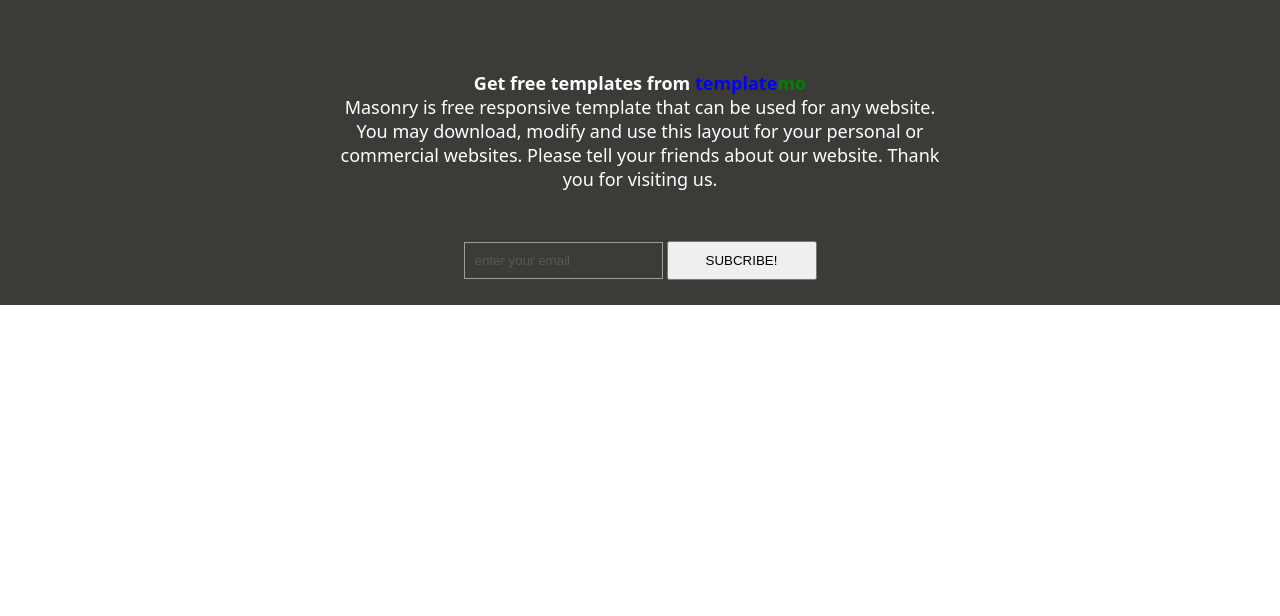
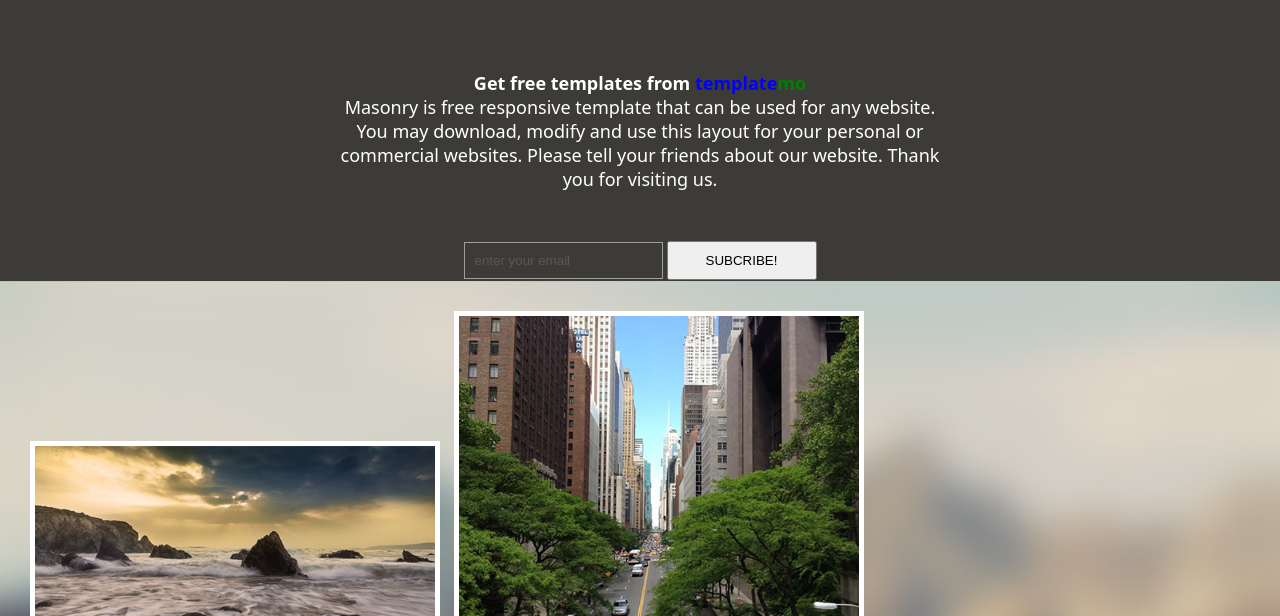
Before and after one commit to venu5435/june-2022, a plain HTML site: page gallery.html in a window 1280 px wide. Shown: the part 184-800 px from the top of the page. Drawn offline with Linux system fonts and the light colour scheme.

Commit message:
Update gallery.html

```diff
--- a/gallery.html
+++ b/gallery.html
@@ -102,7 +102,7 @@ button{
     width: 100%;
     margin-top: 35px;
 
-    background-image: url(/june-2022/june-2022/Images/bg.jpg);
+    background-image: url(bg.jpg);
     background-repeat:repeat;
     background-size: contain;
     box-sizing: border-box;
@@ -159,9 +159,9 @@ strong{
 
             <div class="icons">
                 <ul class="social">
-                   <li><img src="/june-2022/june-2022/Images/icons8-instagram-15.png" alt=""></li>
-                   <li><img src="/june-2022/june-2022/Images/icons8-google-plus-15.png" alt=""></li>
-                   <li><img src="/june-2022/june-2022/Images/icons8-facebook-15.png" alt=""></li>
+                   <li><img src="icons8-instagram-15.png" alt=""></li>
+                   <li><img src="icons8-google-plus-15.png" alt=""></li>
+                   <li><img src="icons8-facebook-15.png" alt=""></li>
                 </ul>
             </div>
             </div>
@@ -192,32 +192,32 @@ strong{
             <div class="gallery">
                 <div class="image">
 
-                    <img src="/june-2022/june-2022/Images/1.jpg" alt="">
+                    <img src="1.jpg" alt="">
 
 
 
 
 
-                    <img src="/june-2022/june-2022/Images/2.jpg" alt="">
+                    <img src="2.jpg" alt="">
 
 
-                    <img src="/june-2022/june-2022/Images/3.jpg" alt="">
+                    <img src="3.jpg" alt="">
                 </div>
                 <div class="image2">
 
 
 
-                    <img src="/june-2022/june-2022/Images/5.jpg" alt="">
-                    <img src="/june-2022/june-2022/Images/4.jpg" alt="">
+                    <img src="5.jpg" alt="">
+                    <img src="4.jpg" alt="">
 
-                    <img src="/june-2022/june-2022/Images/6.jpg" alt="">
+                    <img src="6.jpg" alt="">
                 </div>
                 <div class="image3">
-                    <img src="/june-2022/june-2022/Images/7.jpg" alt="">
+                    <img src="7.jpg" alt="">
 
-                    <img src="/june-2022/june-2022/Images/8.jpg" alt="">
+                    <img src="8.jpg" alt="">
 
-                    <img src="/june-2022/june-2022/Images/9.jpg" alt="">
+                    <img src="9.jpg" alt="">
                 </div>
 
             </div>
```
